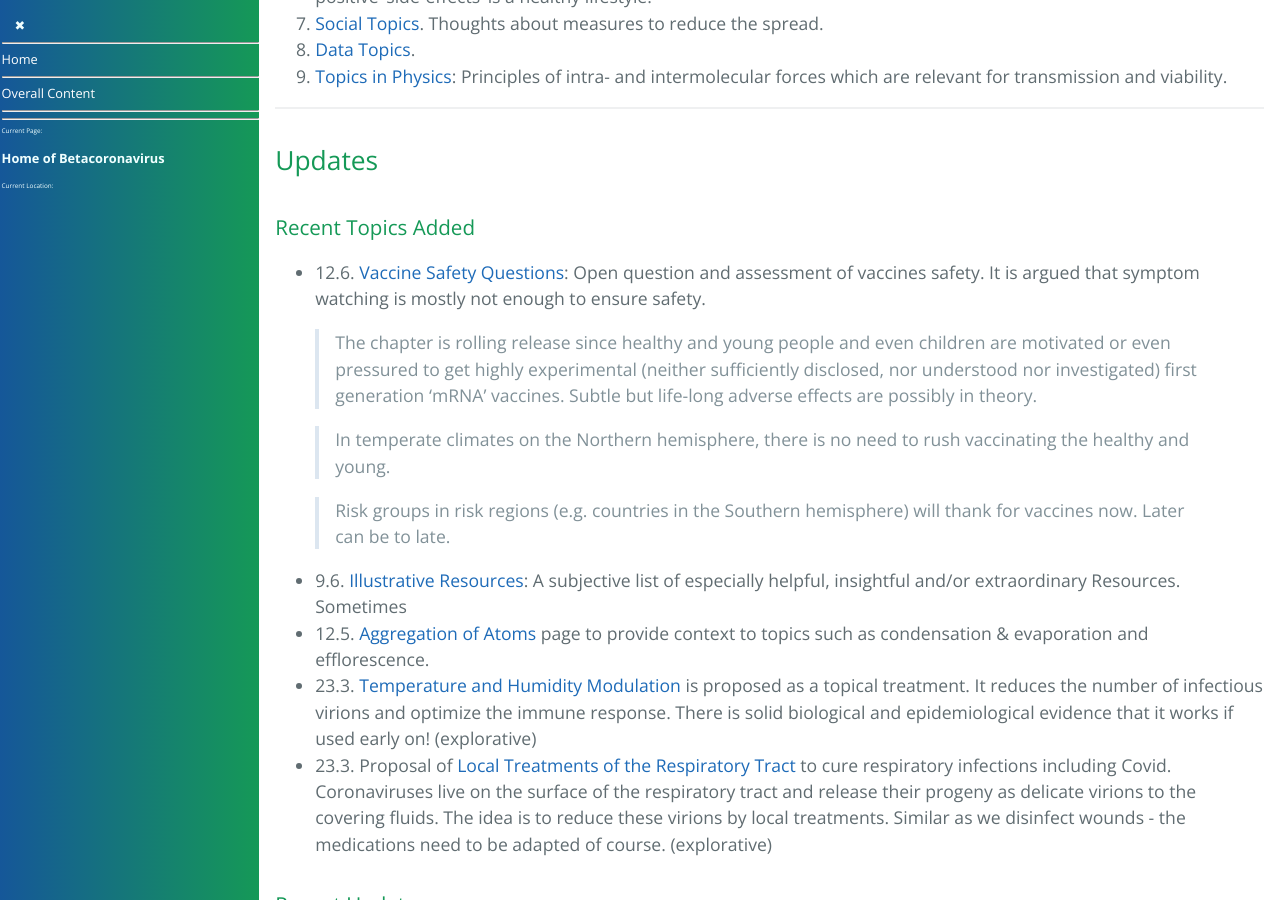
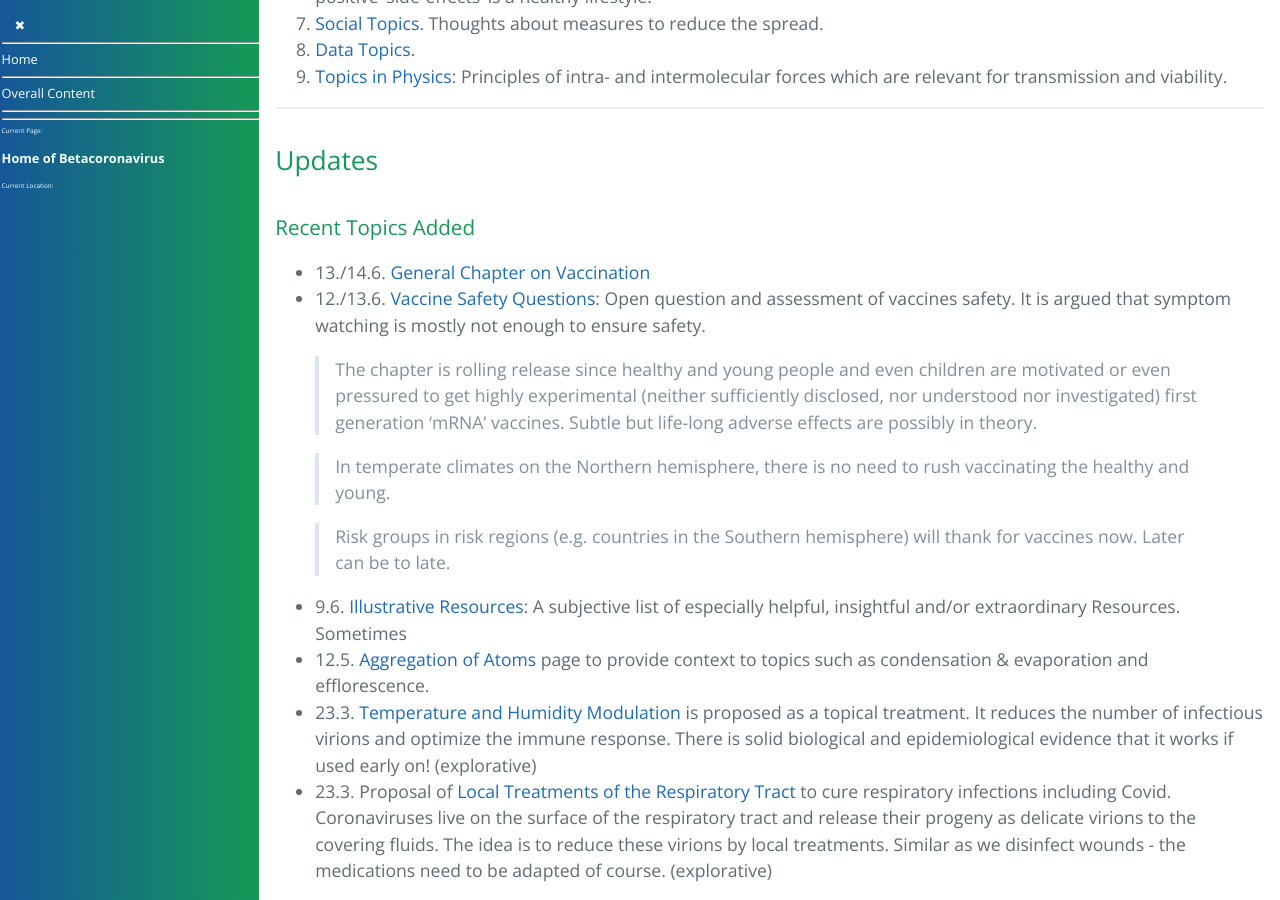
Before and after one commit to forestgrape/coronavirus, a Jekyll site: the page built from index.md, in a window 1280 px wide and 900 px high, scrolled down 924 px. Built offline with Jekyll 4.4.1, drawn with Linux system fonts in a browser that asks for light colours; our own code applies the rules of GitHub Pages for plain Markdown files.

Commit message:
update section

```diff
--- a/index.md
+++ b/index.md
@@ -35,7 +35,8 @@ This section overviews the content. The [full content section](#content) lists t
 
 ## Updates
 ### Recent Topics Added
-- 12.6. [Vaccine Safety Questions](10_vaccines/safety_questions.md): Open question and assessment of vaccines safety. It is argued that symptom watching is mostly not enough to ensure safety.
+- 13./14.6. [General Chapter on Vaccination](./10_vaccines/vaccines.md)
+- 12./13.6. [Vaccine Safety Questions](10_vaccines/safety_questions.md): Open question and assessment of vaccines safety. It is argued that symptom watching is mostly not enough to ensure safety.
   > The chapter is rolling release since healthy and young people and even children are motivated or even pressured to get highly experimental (neither sufficiently disclosed, nor understood nor investigated) first generation 'mRNA' vaccines. Subtle but life-long adverse effects are possibly in theory.
 
   > In temperate climates on the Northern hemisphere, there is no need to rush vaccinating the healthy and young.
```
